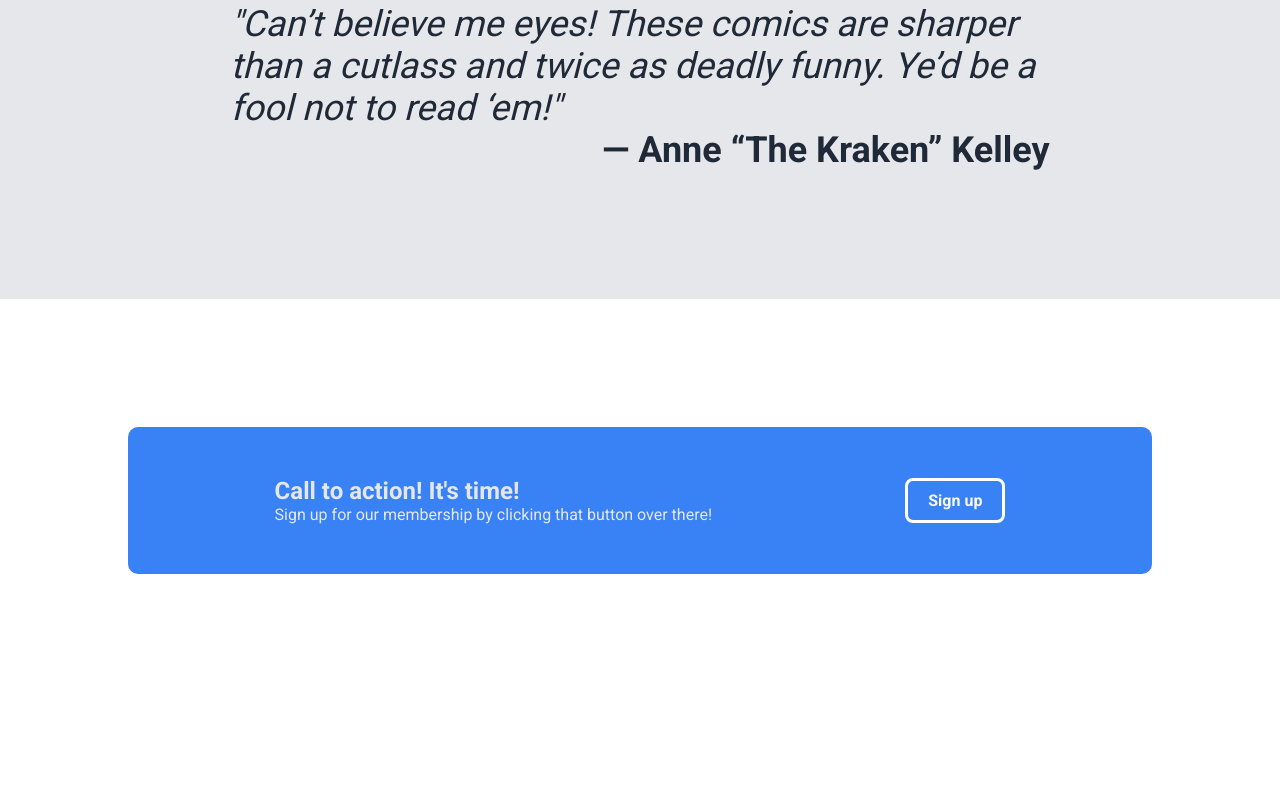
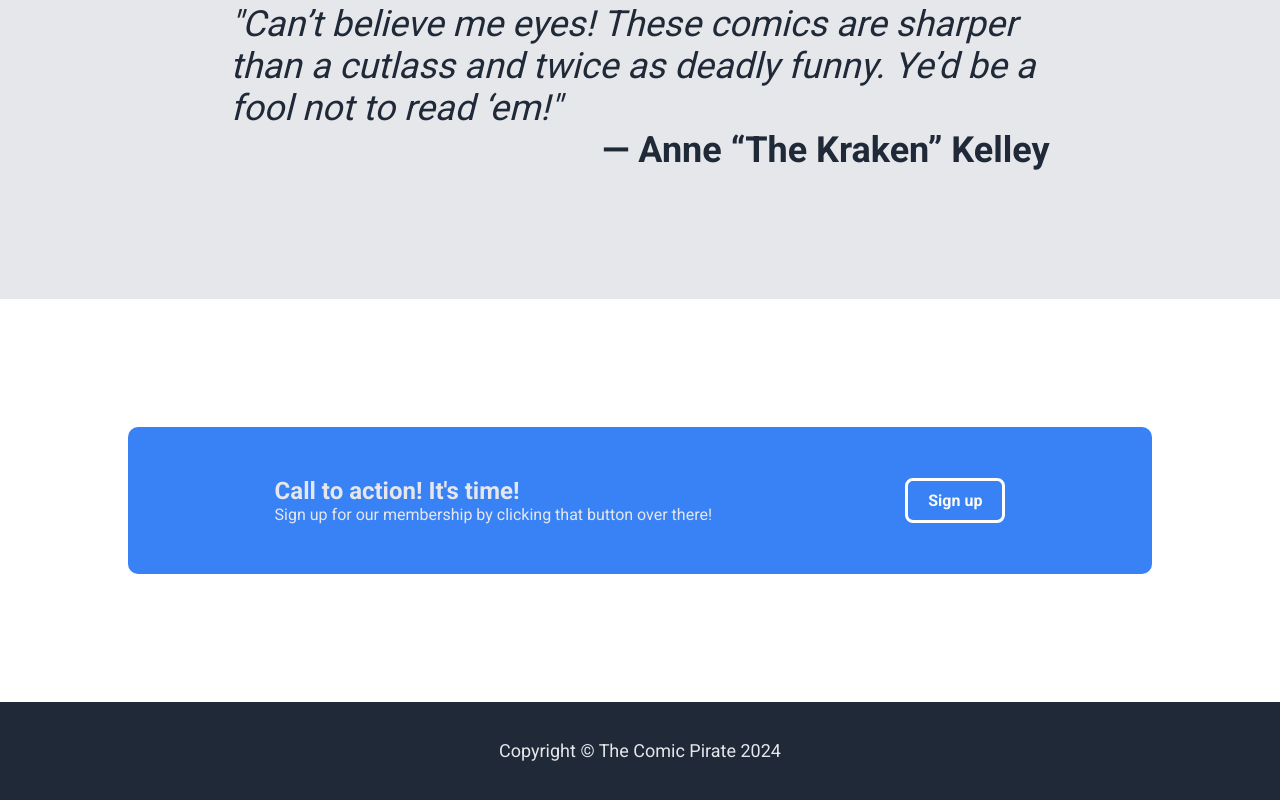
Before and after one commit to Sora2187/Landing-Page, a plain HTML site: page index.html in a window 1280 px wide. Shown: the part 1687-2487 px from the top of the page. Before the commit the page ends 2389 px from the top, so only its background shows below. Drawn offline with Linux system fonts and the light colour scheme.

Commit message:
Add footer section
added and styled the footer as per the target image and finished the project

```diff
--- a/index.html
+++ b/index.html
@@ -103,5 +103,17 @@
       </div>
       <button class="cta-button">Sign up</button>
     </section>
+
+    <footer id="footer">
+      <p>Copyright &copy; The Comic Pirate <span id="current-year"></span></p>
+    </footer>
+
+    <script>
+      // Get the current year
+      const year = new Date().getFullYear();
+
+      // Set the current year in the span
+      document.getElementById("current-year").textContent = year;
+    </script>
   </body>
 </html>
--- a/styles.css
+++ b/styles.css
@@ -190,3 +190,11 @@ blockquote footer {
   font-weight: 600;
   cursor: pointer;
 }
+
+#footer {
+  background-color: #1f2937;
+  text-align: center;
+  font-size: 18px;
+  color: #e5e7eb;
+  padding: 3%;
+}
```
